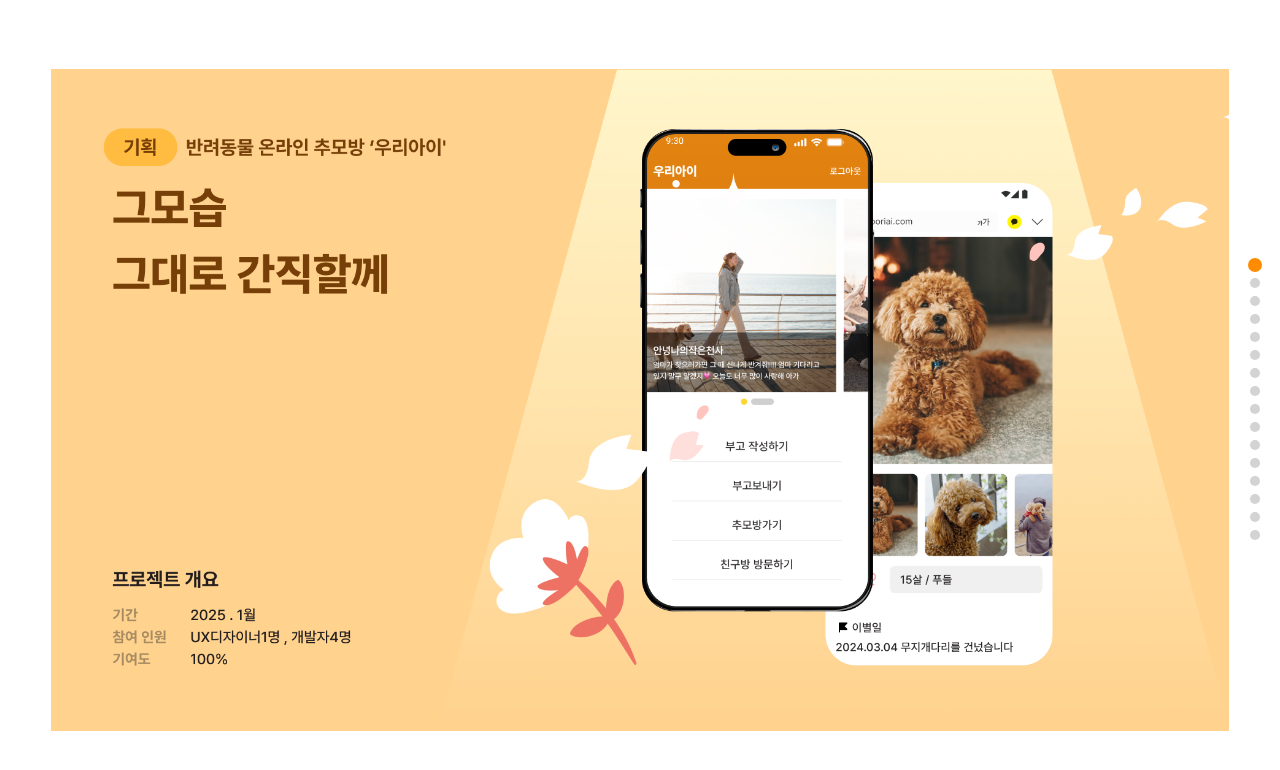
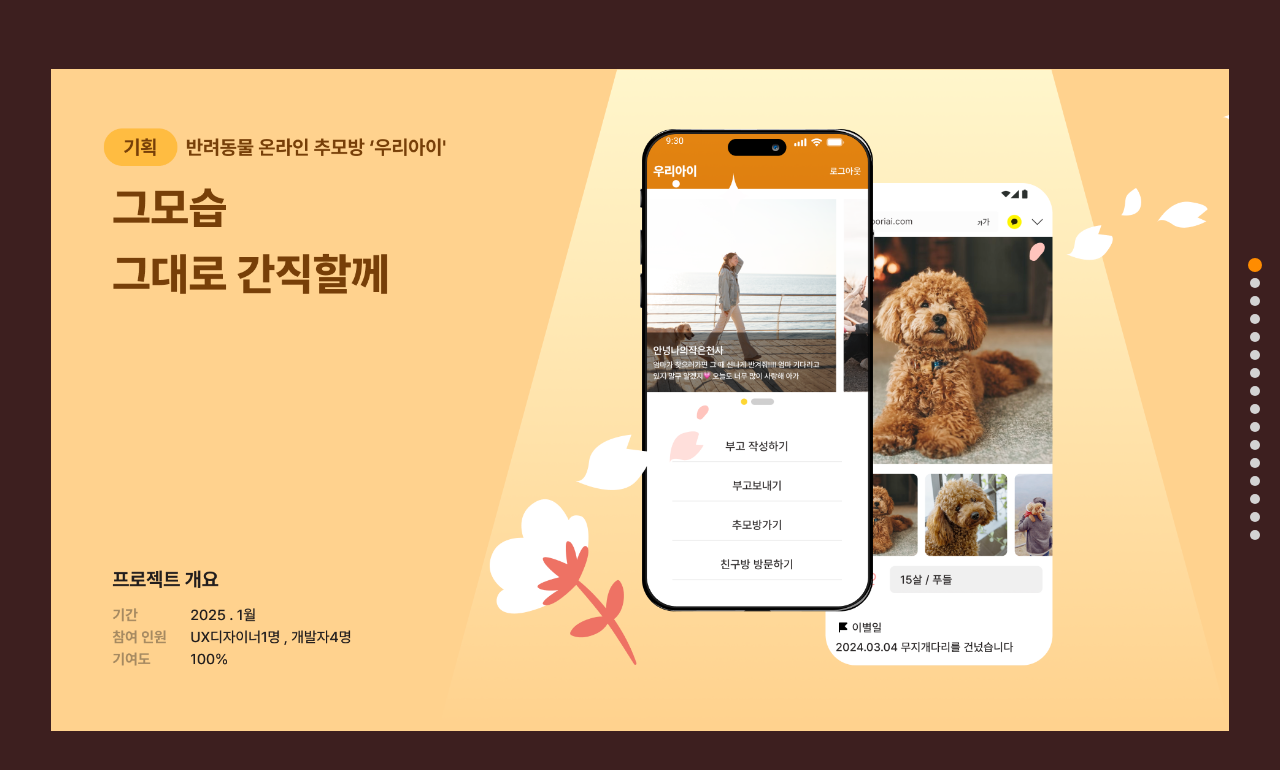
Before and after one commit to hamzzy12/portfolio, a plain HTML site: page index.html in a window 1280 px wide. Drawn offline with nearby package versions, Linux system fonts and the light colour scheme.

Commit message:
Change background color to dark burgundy

```diff
--- a/styles.css
+++ b/styles.css
@@ -3,6 +3,7 @@ html, body {
   padding: 0;
   height: 100%;
   overflow: hidden;
+  background-color: #3d1f1f;
 }
 
 #container {
```
